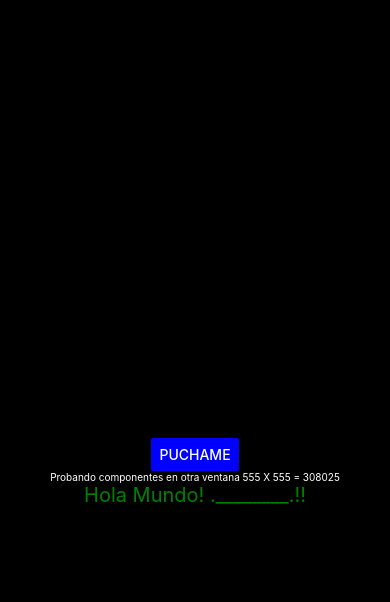
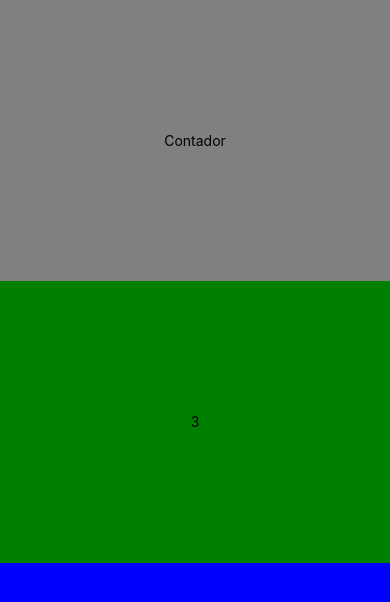
Before and after one commit to Galamon5/Hello-World-ReactNative, a React Native app in the folder HelloMundo/: screen / in a window 390 px wide. Shown: the top 602 px of the page. Built offline with nearby package versions, Linux system fonts and the light colour scheme.

Commit message:
Inicio de curso Udemy

```diff
--- a/HelloMundo/App.js
+++ b/HelloMundo/App.js
@@ -1,63 +1,50 @@
 import React from 'react';
-import { StyleSheet, Text, View, Button } from 'react-native';
-import TextoComponent from './TextoComponente';
-
+import { StyleSheet, Text, View } from 'react-native';
 export default class App extends React.Component {
   constructor(){
-    super()//hace obligatoriamente el constructor antes de hacer cualquier otra cosa
+    super();
     this.state={
-      status: false,
-      data: null
+      numero: 3
     }
-  }
-  clicked(){
-    this.setState({
-      status:!this.state.status
-    })
   }
   render() {
     return (
-      <View style={styles.container}>
-      <ComponenteHijo status={this.state.status}/>
-        <Button
-          onPress={this.clicked.bind(this)}
-          title = "Puchame"
-          color = 'blue'
-        />
-        <TextoComponent/>
-        <Text style={styles.texto}>Hola Mundo! .________.!!</Text>
+      <View style={styles.container} >
+        <View style={styles.box1}>
+          <Text>Contador</Text>
+        </View>
+        <View style={styles.box2}>
+      {/*    <Text>2</Text>*/}
+          <Text>{this.state.numero}</Text>
+        </View>
+        <View style={styles.box3}/>
       </View>
     );
   }
 }
-export class ComponenteHijo extends React.Component{
-  render(){
-    return(
-      <View>
-      <View style={this.props.status ? styles.on : styles.off}/>
-      </View>
-    );
-  }
-}
+
 const styles = StyleSheet.create({
   container: {
     flex: 1,
-    backgroundColor: 'black',
-    alignItems: 'center',
-    justifyContent: 'center',
+    backgroundColor: 'red'
+
   },
-  on: {
-    width:100,
-    height:100,
-    backgroundColor: 'red',
+  box1: {
+    flex: 1,
+    backgroundColor: 'gray',
+    justifyContent:'center',
+    alignItems: 'center'
   },
-  off: {
-    width:100,
-    height:100,
-    backgroundColor: 'black',
+  box2: {
+    flex: 1,
+    backgroundColor: 'green',
+    justifyContent:'center',
+    alignItems: 'center'
   },
-  texto: {
-    fontSize: 20,
-    color: 'green',
-  },
+  box3: {
+    flex: 1,
+    backgroundColor: 'blue',
+    justifyContent:'center',
+    alignItems: 'center'
+  }
 });
```
